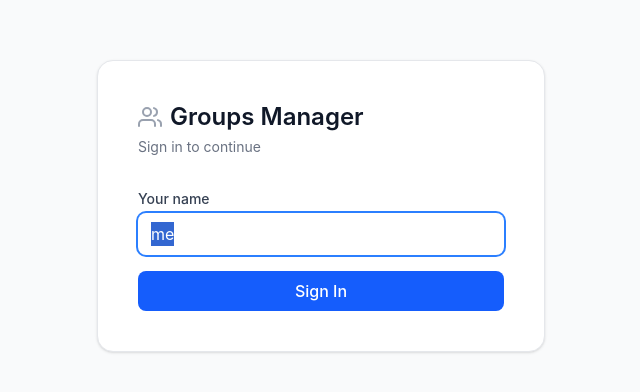
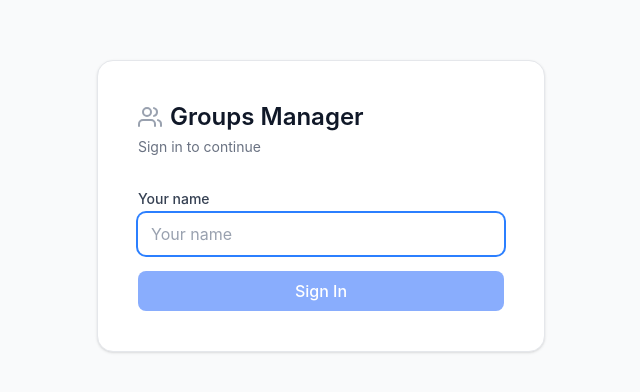
Before and after one commit to zack-burgess/groups-manager-v2, a React (Vite) app: page / in a window 1280 px wide. Shown: the part 194-586 px from the top of the page, without its empty margins (319-959 px from the left). Built offline with nearby package versions, Linux system fonts and the light colour scheme.

Commit message:
Clear default name value on login page so field starts empty
Co-Authored-By: Claude Sonnet 4.6 <noreply@anthropic.com>

```diff
--- a/src/pages/LoginPage.tsx
+++ b/src/pages/LoginPage.tsx
@@ -7,7 +7,7 @@ type LoginState = 'idle' | 'welcome' | 'suspended'
 
 export default function LoginPage() {
   const navigate = useNavigate()
-  const [name, setName] = useState('me')
+  const [name, setName] = useState('')
   const [loginState, setLoginState] = useState<LoginState>('idle')
   const [welcomeName, setWelcomeName] = useState('')
 
```
